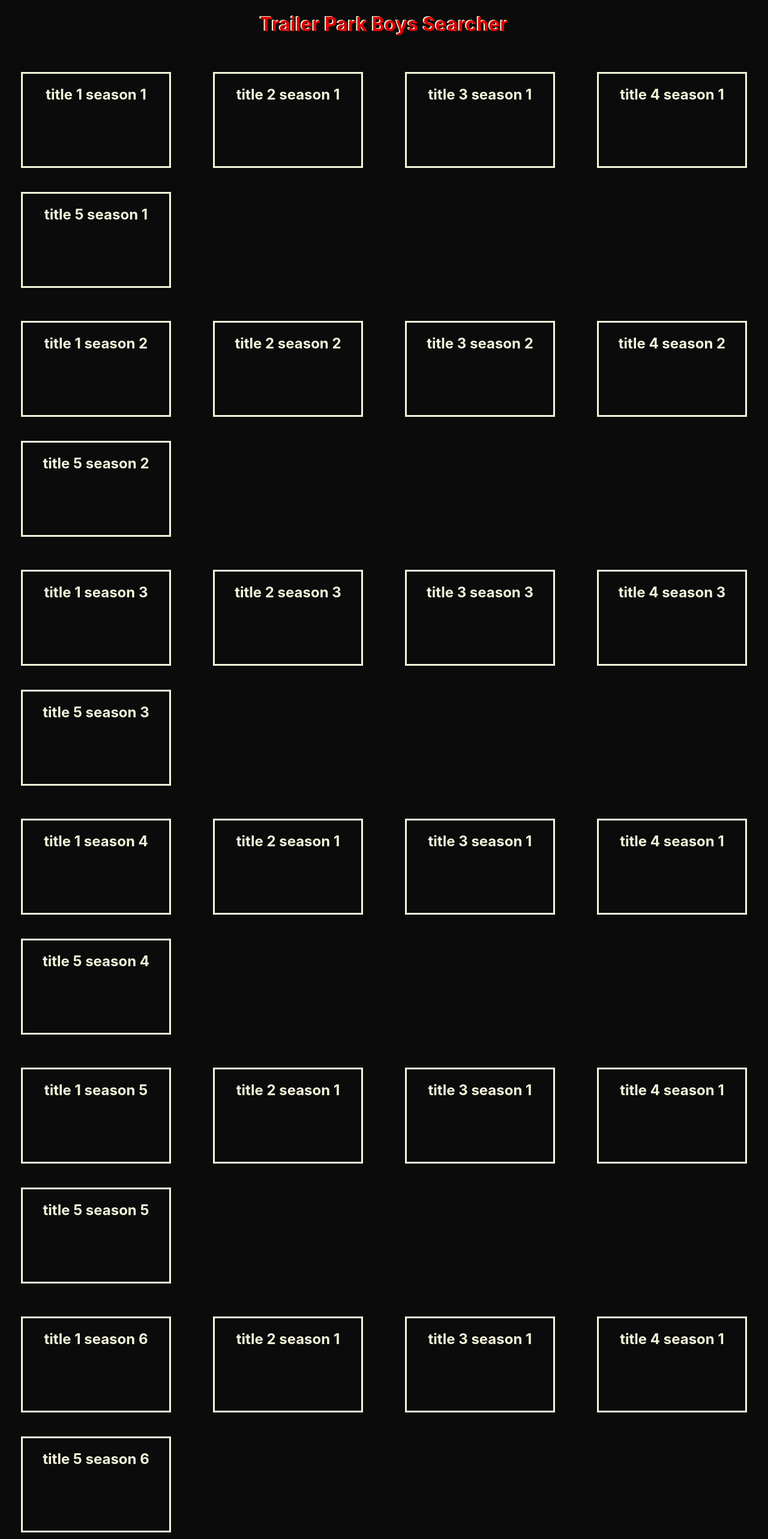
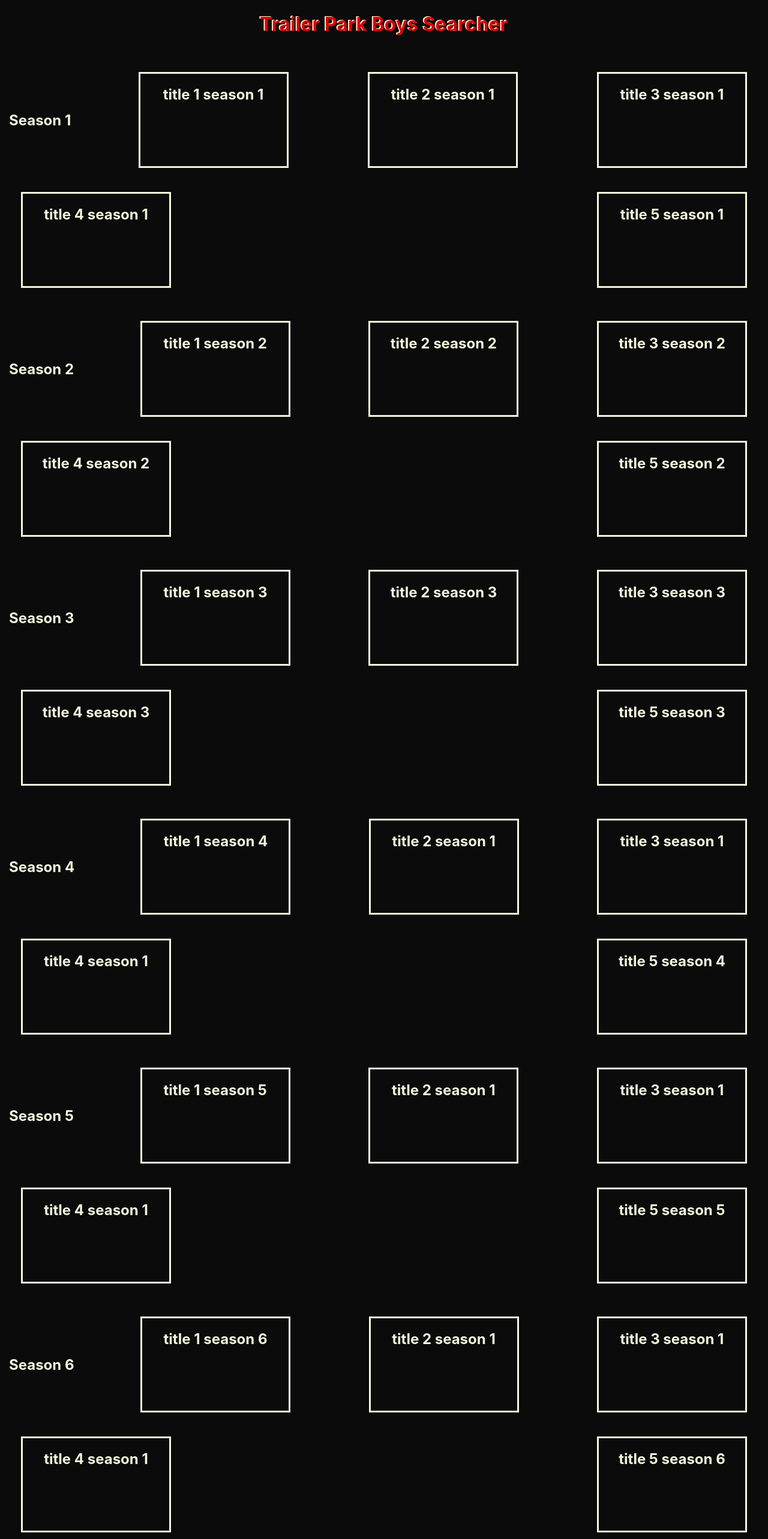
Before and after one commit to mb-dir/trailer-park-boys-search, a React (Create React App) app: page / in a window 1280 px wide. Shown: the top 2566 px of the page at 60% size. Built offline with nearby package versions, Linux system fonts and the light colour scheme.

Commit message:
Add headers for seasons
I will have to change the level of headers in SeasionContent from <h2>
to <h3>, cuz the hierarchy of headings, and I will have to change the
styles in order to the <h2> will not be flex child

```diff
--- a/src/components/Season/Season.js
+++ b/src/components/Season/Season.js
@@ -41,24 +41,31 @@
         return(
             <main className="seasons">
                 <section className="seasons__season season">
+                    <h2>Season 1</h2>
                     <SeasonContent data={this.state.seasons[0]}/>
                 </section>
                 <section className="seasons__season season">
+                    <h2>Season 2</h2>
                     <SeasonContent data={this.state.seasons[1]}/>
                 </section>
                 <section className="seasons__season season">
+                    <h2>Season 3</h2>
                     <SeasonContent data={this.state.seasons[2]}/>
                 </section>
                 <section className="seasons__season season">
+                    <h2>Season 4</h2>
                     <SeasonContent data={this.state.seasons[3]}/>
                 </section>
                 <section className="seasons__season season">
+                    <h2>Season 5</h2>
                     <SeasonContent data={this.state.seasons[4]}/>
                 </section>
                 <section className="seasons__season season">
+                    <h2>Season 6</h2>
                     <SeasonContent data={this.state.seasons[5]}/>
                 </section>
                 <section className="seasons__season season">
+                    <h2>Season 7</h2>
                     <SeasonContent data={this.state.seasons[6]}/>
                 </section>
             </main>
```
